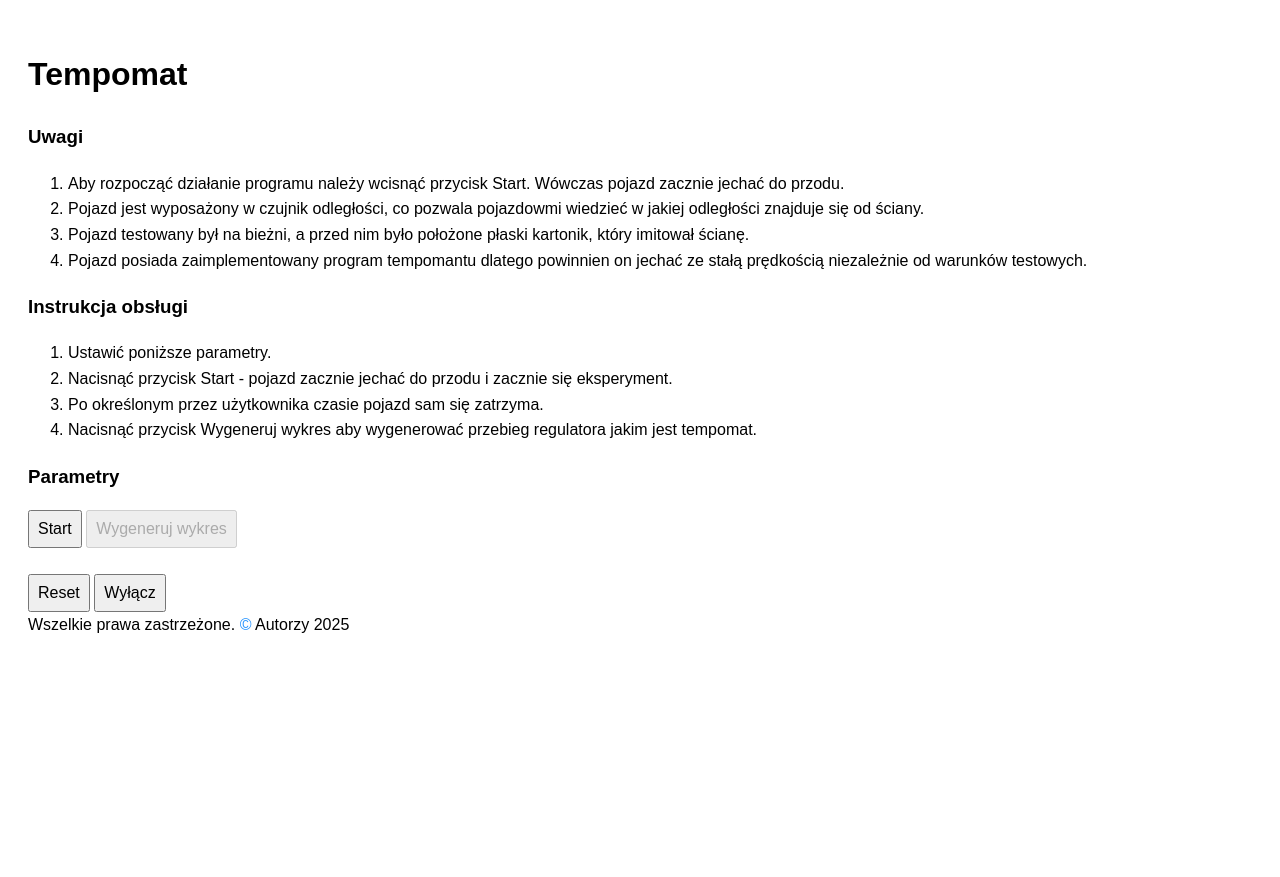
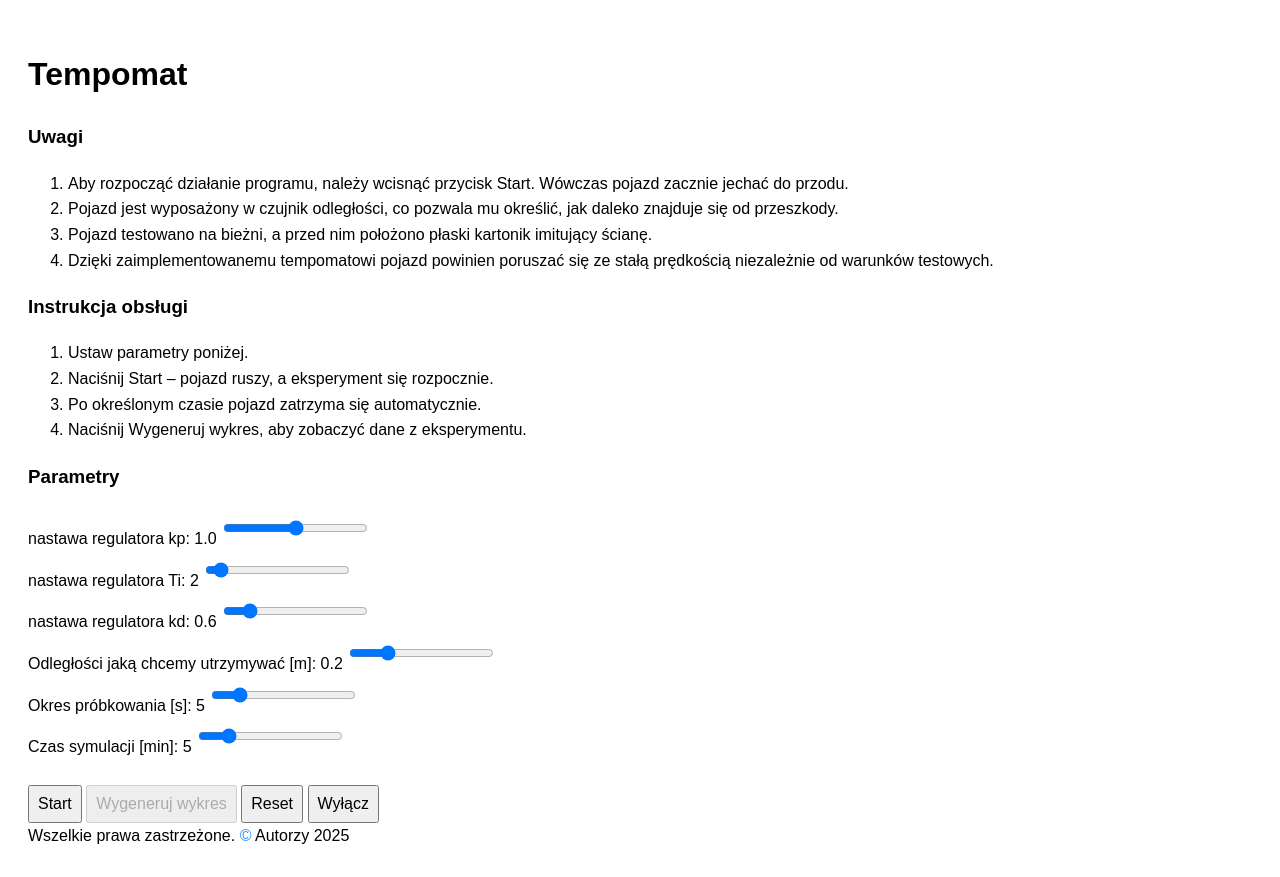
Before and after one commit to IdKheh/cruise_control, a Flask app: page / in a window 1280 px wide. Before the commit the page ends 633 px from the top, so only its background shows below. Run offline with Flask 3, Linux system fonts and the light colour scheme.

Commit message:
add parameters

```diff
--- a/app.py
+++ b/app.py
@@ -12,10 +12,18 @@ app = Flask(__name__)
 
 @app.route('/')
 def index():
+    params = {
+        'kp': 1.0,
+        'Ti': 2,
+        'kd': 0.6,
+        'd_zadane': 0.2,
+        'Tp': 5,
+        't_sym': 5
+    }
     # ser.write(str(0).encode('utf-8'))
     # ser.write(str(9).encode('utf-8'))
 
-    return render_template('index.html')
+    return render_template('index.html', params=params)
 
 
 @app.errorhandler(404)
@@ -43,7 +51,7 @@ def savePlot(number, time, PWM, D):
 
 
 def start(number : int, kp : float, Ti: float, kd : float, d_zadane : float, Tp : int, t_sym : int):
-    pid = PID(kp, Ti, kd, d_zadane, Tp, t_sym)
+    pid = PID(kp, Ti, kd, d_zadane, Tp, t_sym*60)
 
     for i in range(pid.getN()):
         distanceSensor = 5 #polaczyc z sensorem
--- a/templates/index.html
+++ b/templates/index.html
@@ -10,79 +10,108 @@
 
     <h3>Uwagi</h3>
     <ol>
-        <li>Aby rozpocząć działanie programu należy wcisnąć przycisk Start. Wówczas pojazd zacznie jechać do przodu.</li>
-        <li>Pojazd jest wyposażony w czujnik odległości, co pozwala pojazdowmi wiedzieć w jakiej odległości znajduje się od ściany.</li>
-        <li>Pojazd testowany był na bieżni, a przed nim było położone płaski kartonik, który imitował ścianę.</li>
-        <li>Pojazd posiada zaimplementowany program tempomantu dlatego powinnien on jechać ze stałą prędkością niezależnie od warunków testowych.</li>
+        <li>Aby rozpocząć działanie programu, należy wcisnąć przycisk Start. Wówczas pojazd zacznie jechać do przodu.</li>
+        <li>Pojazd jest wyposażony w czujnik odległości, co pozwala mu określić, jak daleko znajduje się od przeszkody.</li>
+        <li>Pojazd testowano na bieżni, a przed nim położono płaski kartonik imitujący ścianę.</li>
+        <li>Dzięki zaimplementowanemu tempomatowi pojazd powinien poruszać się ze stałą prędkością niezależnie od warunków testowych.</li>
     </ol>
 
     <h3>Instrukcja obsługi</h3>
     <ol>
-        <li>Ustawić poniższe parametry.</li>
-        <li>Nacisnąć przycisk Start - pojazd zacznie jechać do przodu i zacznie się eksperyment.</li>
-        <li>Po określonym przez użytkownika czasie pojazd sam się zatrzyma.</li>
-        <li>Nacisnąć przycisk Wygeneruj wykres aby wygenerować przebieg regulatora jakim jest tempomat.</li>
+        <li>Ustaw parametry poniżej.</li>
+        <li>Naciśnij Start – pojazd ruszy, a eksperyment się rozpocznie.</li>
+        <li>Po określonym czasie pojazd zatrzyma się automatycznie.</li>
+        <li>Naciśnij Wygeneruj wykres, aby zobaczyć dane z eksperymentu.</li>
     </ol>
 
     <h3>Parametry</h3>
 
-    <form action = "/">
-        <input id = "start" type = "button" value="Start">
-        <input id = "wyswietlanie" type="button" value="Wygeneruj wykres"><br><br>
-        <input id = "reset" type = "button" value="Reset">
-        <input id = "poweroff" type = "button" value="Wyłącz">
+    <form id="controlForm">
+        <label class="slider-label">nastawa regulatora kp: <span id="kpVal">{{ params.kp }}</span></label>
+        <input type="range" name="kp" min="0.5" max="1.5" step="0.1" value="{{ params.kp }}" oninput="kpVal.innerText = this.value"><br>
 
+        <label class="slider-label">nastawa regulatora Ti: <span id="TiVal">{{ params.Ti }}</span></label>
+        <input type="range" name="Ti" min="2.5" max="5" step="0.1" value="{{ params.Ti }}" oninput="TiVal.innerText = this.value"><br>
+
+        <label class="slider-label">nastawa regulatora kd: <span id="kdVal">{{ params.kd }}</span></label>
+        <input type="range" name="kd" min="0.5" max="1.5" step="0.1" value="{{ params.kd }}" oninput="kdVal.innerText = this.value"><br>
+
+        <label class="slider-label">Odległości jaką chcemy utrzymywać [m]: <span id="d_zadaneVal">{{ params.d_zadane }}</span></label>
+        <input type="range" name="d_zadane" min="0.01" max="1.01" step="0.1" value="{{ params.d_zadane }}" oninput="d_zadaneVal.innerText = this.value"><br>
+
+        <label class="slider-label">Okres próbkowania [s]: <span id="TpVal">{{ params.Tp }}</span></label>
+        <input type="range" name="Tp" min="1" max="46" step="5" value="{{ params.Tp }}" oninput="TpVal.innerText = this.value"><br>
+
+        <label class="slider-label">Czas symulacji [min]: <span id="t_symVal">{{ params.t_sym }}</span></label>
+        <input type="range" name="t_sym" min="1" max="31" step="2" value="{{ params.t_sym }}" oninput="t_symVal.innerText = this.value"><br><br>
+
+        <input id="start" type="button" value="Start">
+        <input id="wyswietlanie" type="button" value="Wygeneruj wykres">
+        <input id="reset" type="button" value="Reset">
+        <input id="poweroff" type="button" value="Wyłącz">
     </form>
-    <div style = "clear:both"></div>
-    <div id="obrazek" style = "display: none">Prosze czekac wyswietlam wykres</div>
 
+    <div style="clear:both;"></div>
+    <div id="obrazek" style="display: none;">Proszę czekać, wyświetlam wykres</div>
 
-    <footer>Wszelkie prawa zastrzeżone. <span style="color: #1E90FF;">&copy;</span> Autorzy 2025 </footer>
+    <footer>Wszelkie prawa zastrzeżone. <span style="color: #1E90FF;">&copy;</span> Autorzy 2025</footer>
 
     <script>
         let counter = 0;
         document.getElementById('wyswietlanie').disabled = true;
 
-        function ExecPythonCommand(pythonCommand) {
+        function getParams() {
+            const form = document.getElementById('controlForm');
+            return {
+                kp: parseFloat(form.kp.value),
+                Ti: parseFloat(form.Ti.value),
+                kd: parseFloat(form.kd.value),
+                d_zadane: parseFloat(form.d_zadane.value),
+                Tp: parseInt(form.Tp.value),
+                t_sym: parseInt(form.t_sym.value)
+            };
+        }
+
+        function ExecPythonCommand(cmd) {
             let request = new XMLHttpRequest();
-            request.open("GET", "/" + pythonCommand, true);
+            request.open("GET", "/" + cmd, true);
             request.send();
         }
 
-
         function start() {
             counter++;
+            const p = getParams();
             document.getElementById('start').disabled = true;
             document.getElementById('reset').disabled = true;
             document.getElementById('poweroff').disabled = true;
             document.getElementById('wyswietlanie').disabled = true;
-            console.log("start "+ counter);
+
             setTimeout(() => {
                 document.getElementById('start').disabled = false;
                 document.getElementById('reset').disabled = false;
                 document.getElementById('poweroff').disabled = false;
                 document.getElementById('wyswietlanie').disabled = false;
-            }, 10000); // miliseconds
-            ExecPythonCommand("start("+counter+"," + 0.5 + "," + 0.5 + "," + 0.5 + "," + 0.5 +"," + 1 + "," + 10 + ")");
-        }
-        function reset(){
-            document.getElementById('obrazek').style.display = "none";
-            ExecPythonCommand("reset("+counter+")");
-        }
-        function poweroff(){
-            ExecPythonCommand("poweroff("+counter+")");
+            }, 10000);
+
+            ExecPythonCommand(`start(${counter},${p.kp},${p.Ti},${p.kd},${p.d_zadane},${p.Tp},${p.t_sym})`);
         }
 
+        function reset() {
+            document.getElementById('obrazek').style.display = "none";
+            ExecPythonCommand(`reset(${counter})`);
+        }
+
+        function poweroff() {
+            ExecPythonCommand(`poweroff(${counter})`);
+        }
 
         document.getElementById('start').addEventListener("click", start);
         document.getElementById('reset').addEventListener("click", reset);
         document.getElementById('poweroff').addEventListener("click", poweroff);
-        document.getElementById('wyswietlanie').addEventListener("click", function(){
-            console.log("rysuje zdjecie "+ counter)
-            document.getElementById('obrazek').innerHTML= "<img src=\"../static/img"+counter+".png\"/>";
+        document.getElementById('wyswietlanie').addEventListener("click", function () {
+            document.getElementById('obrazek').innerHTML = `<img src="/static/img${counter}.png"/>`;
             document.getElementById('obrazek').style.display = "block";
         });
     </script>
-
-    </body>
+</body>
 </html>
```
